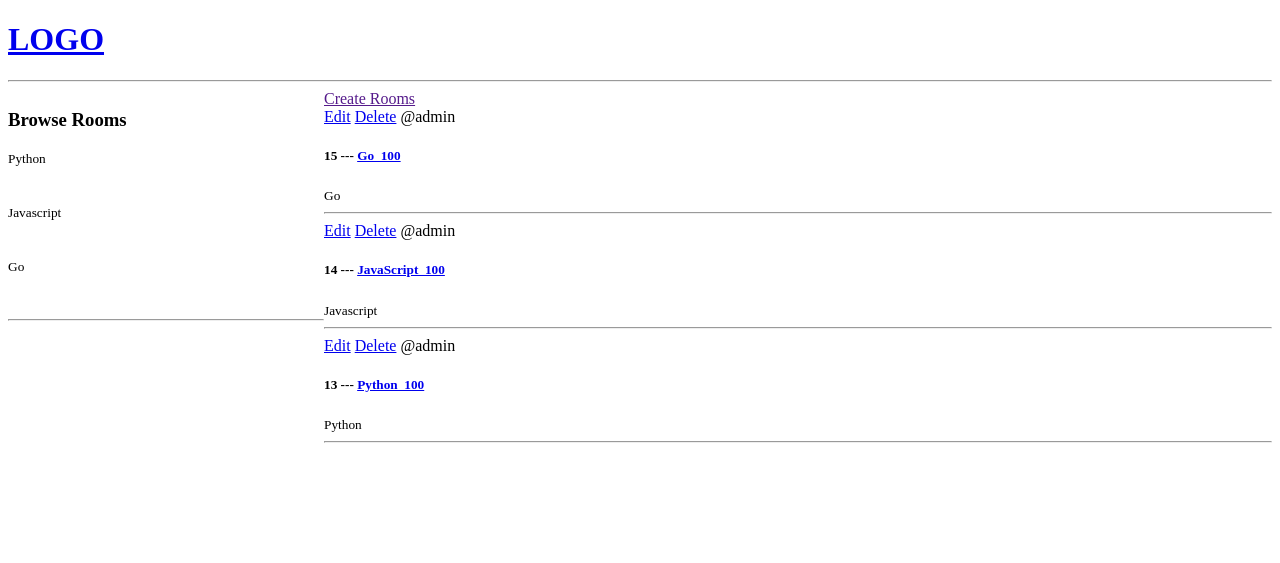
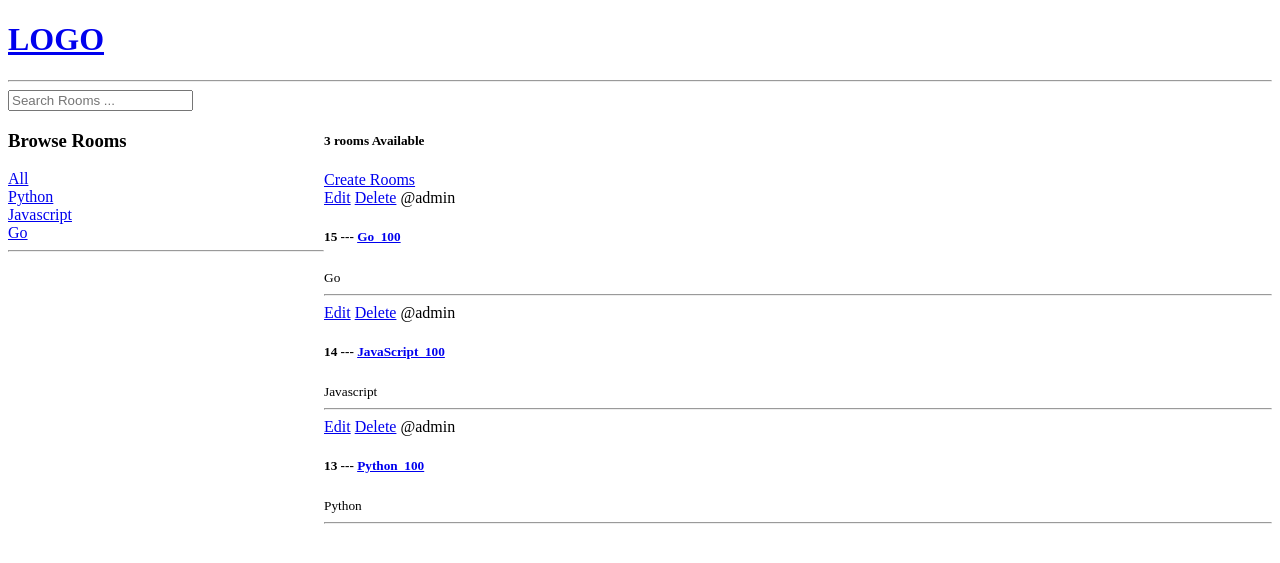
Before and after one commit to Shadabdullah/studyroom, a Django app: page / in a window 1280 px wide. Shown: the top 563 px of the page. Run offline with Django 4.2, Linux system fonts and the light colour scheme; data comes from the database, SQL or seed files in the repository; both versions use the stored data as it was after the commit.

Commit message:
Browse Room

```diff
--- a/app/views.py
+++ b/app/views.py
@@ -1,14 +1,21 @@
 from django.shortcuts import render, redirect
 from django.http import HttpResponse
-from .models import Room ,Topic
+from .models import Room, Topic
 from .forms import RoomForm
+from django.db.models import Q
 # Create your views here.
 
 
 def home(request):
-    rooms = Room.objects.all()
+    q = request.GET.get('q') if request.GET.get('q') != None else ''
+
+    rooms = Room.objects.filter(
+        Q(topic__name__icontains=q)|
+        Q(name__icontains=q) |
+        Q(description__icontains=q))
+    room_count = rooms.count()
     topic = Topic.objects.all()
-    context = {'rooms': rooms,'topic':topic}
+    context = {'rooms': rooms, 'topic': topic, 'room_count':room_count}
     return render(request, 'home.html', context)
 
 
--- a/templates/home.html
+++ b/templates/home.html
@@ -9,21 +9,22 @@
 
 <div class="home-container">
   <div>
+
     <h3>Browse Rooms</h3>
+    <a href="{% url 'home' %}">All</a>
     {% for topi in topic %}
+
     <div>
-      <small>{{topi}}</small>
-      <br>
-      <br>
-      <br>
+      <a href="{% url 'home' %}?q={{topi.name}}">{{topi.name}}</a>
     </div>
 
     {% endfor %}
-    <hr>
+    <hr />
   </div>
 
   <div>
-    <a href="">Create Rooms</a>
+    <h5>{{room_count}} rooms Available</h5>
+    <a href="{% url 'create-room' %}">Create Rooms</a>
 
     {% for room in rooms %}
 
@@ -38,7 +39,6 @@
 
     {% endfor %}
   </div>
-
 </div>
 
 {% endblock content %}
--- a/templates/navbar.html
+++ b/templates/navbar.html
@@ -1,3 +1,9 @@
 <a href="/"> <h1>LOGO</h1></a>
 
 <hr>
+
+<form  action="{% url 'home' %}" method="GET" >
+
+ <input type="text" name="q" placeholder="Search Rooms ...">
+
+</form>
```
Also changed, not shown: db.sqlite3.
